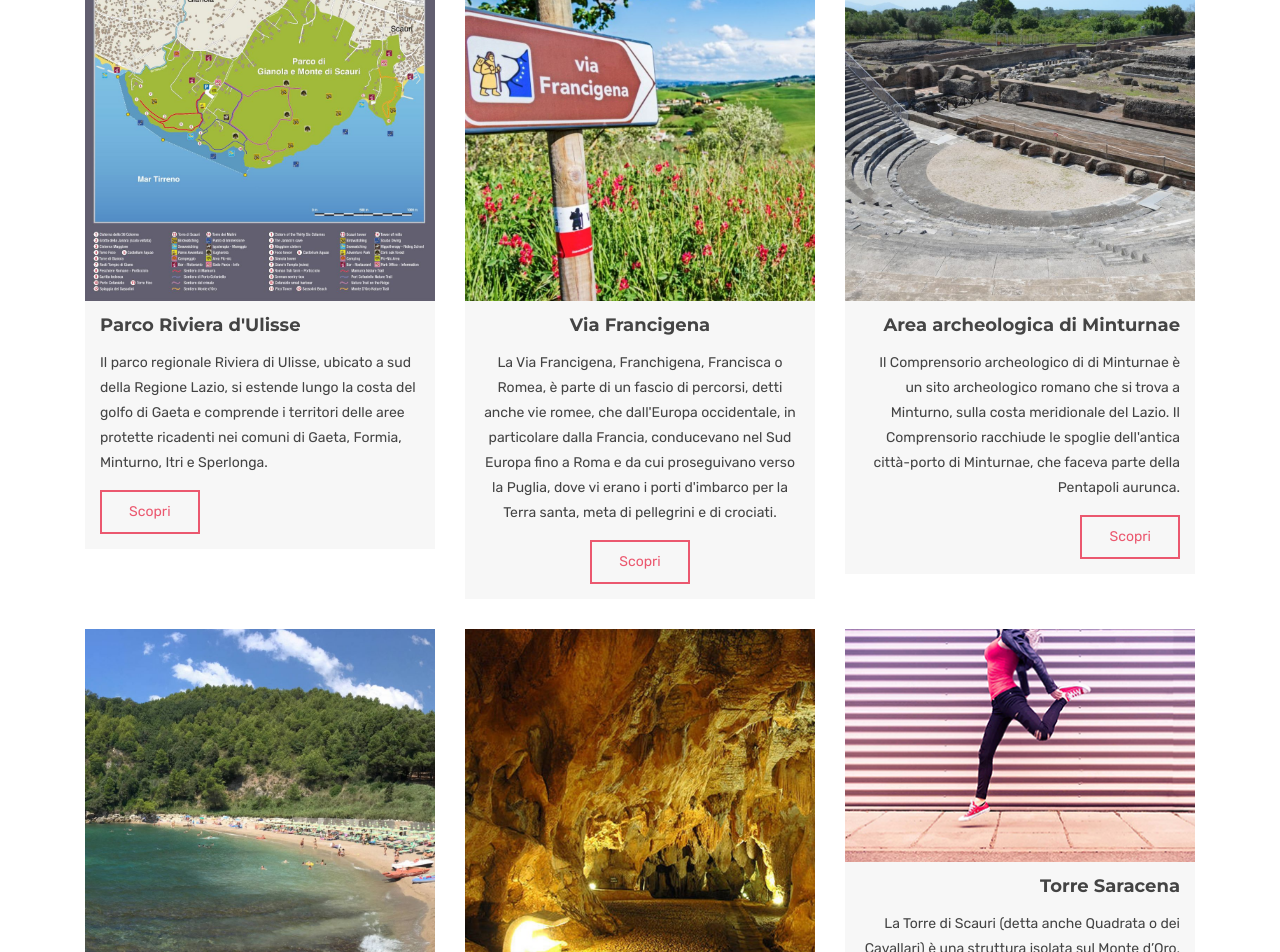
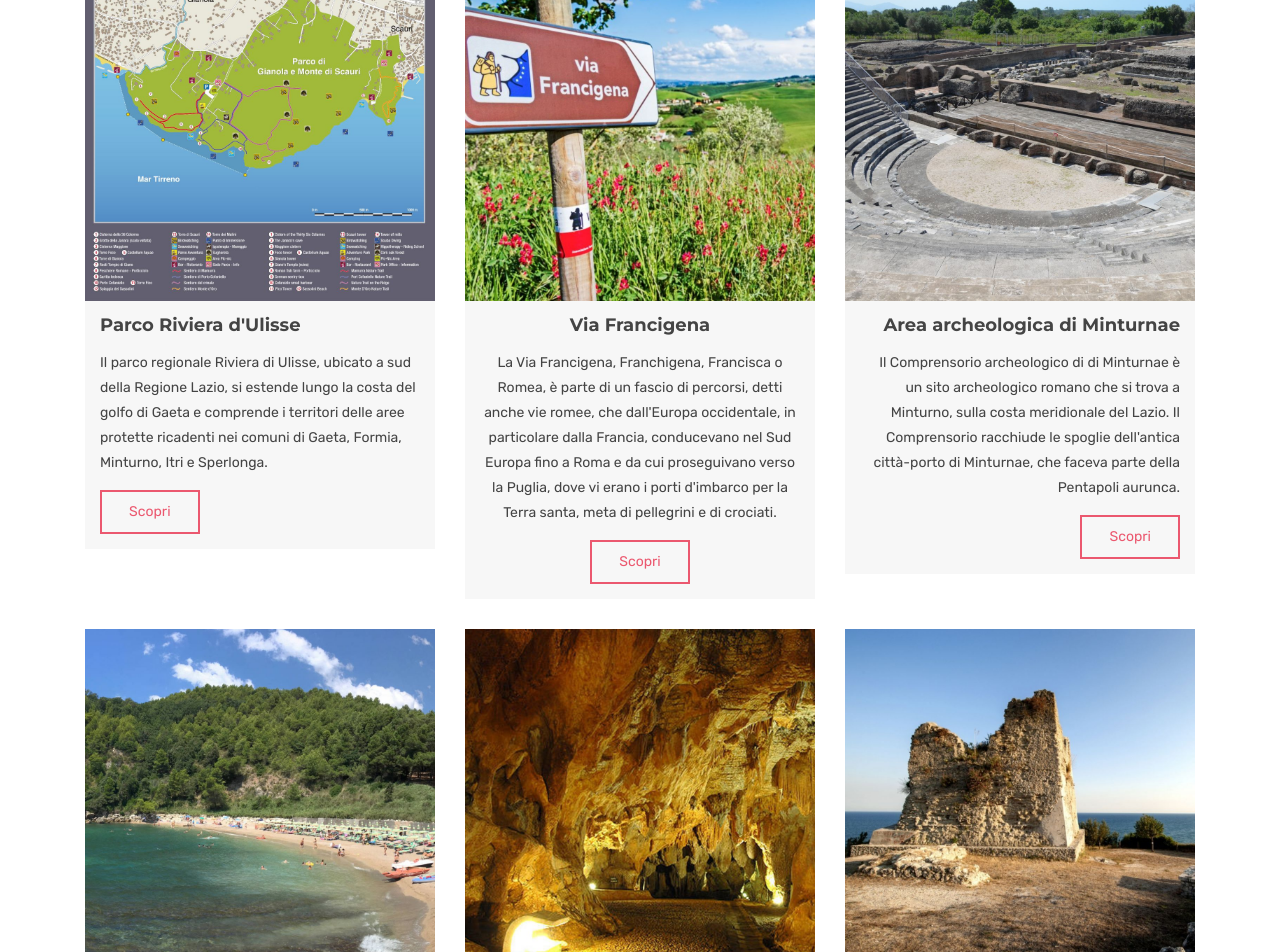
Before and after one commit to filippo-fresilli/villina-scauri, a Jekyll site: the page built from index.html, in a window 1280 px wide. Shown: the part 4048-5000 px from the top of the page. Built offline with Jekyll 4.4.1, drawn with Linux system fonts in a browser that asks for light colours.

Commit message:
added torre saracena

```diff
--- a/index.html
+++ b/index.html
@@ -772,7 +772,7 @@ canonical: https://villinascauri.com
         <div class="card">
           <img
             class="card-img-top"
-            src="{{ BASE_PATH }}/assets/images/card/img-07.jpg"
+            src="{{ BASE_PATH }}/assets/images/card/torre-scauri.jpg"
             alt="Guida al territorio"
           />
           <div class="card-block text-right">
```
Also changed, not shown: assets/images/card/torre-scauri.jpg (added).
